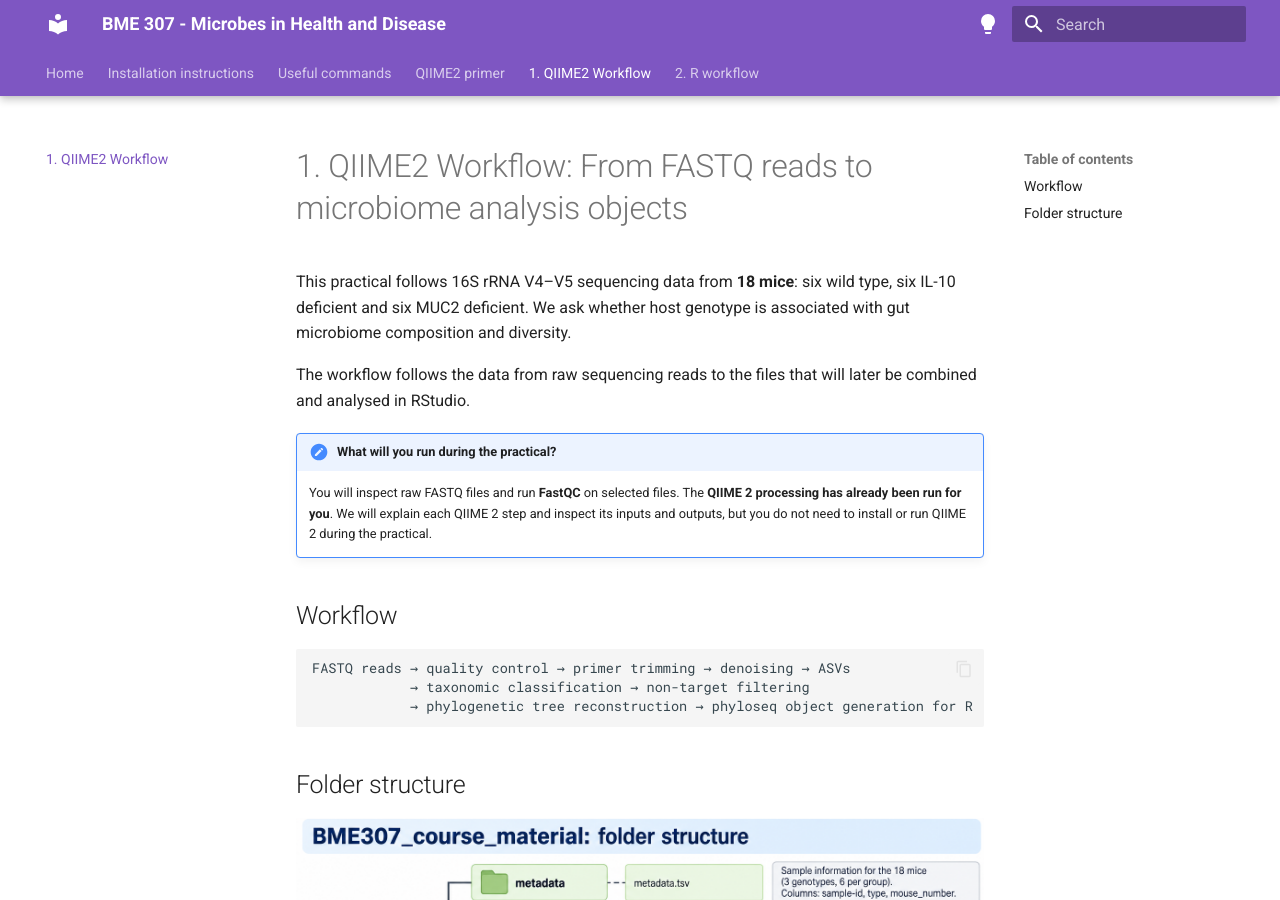
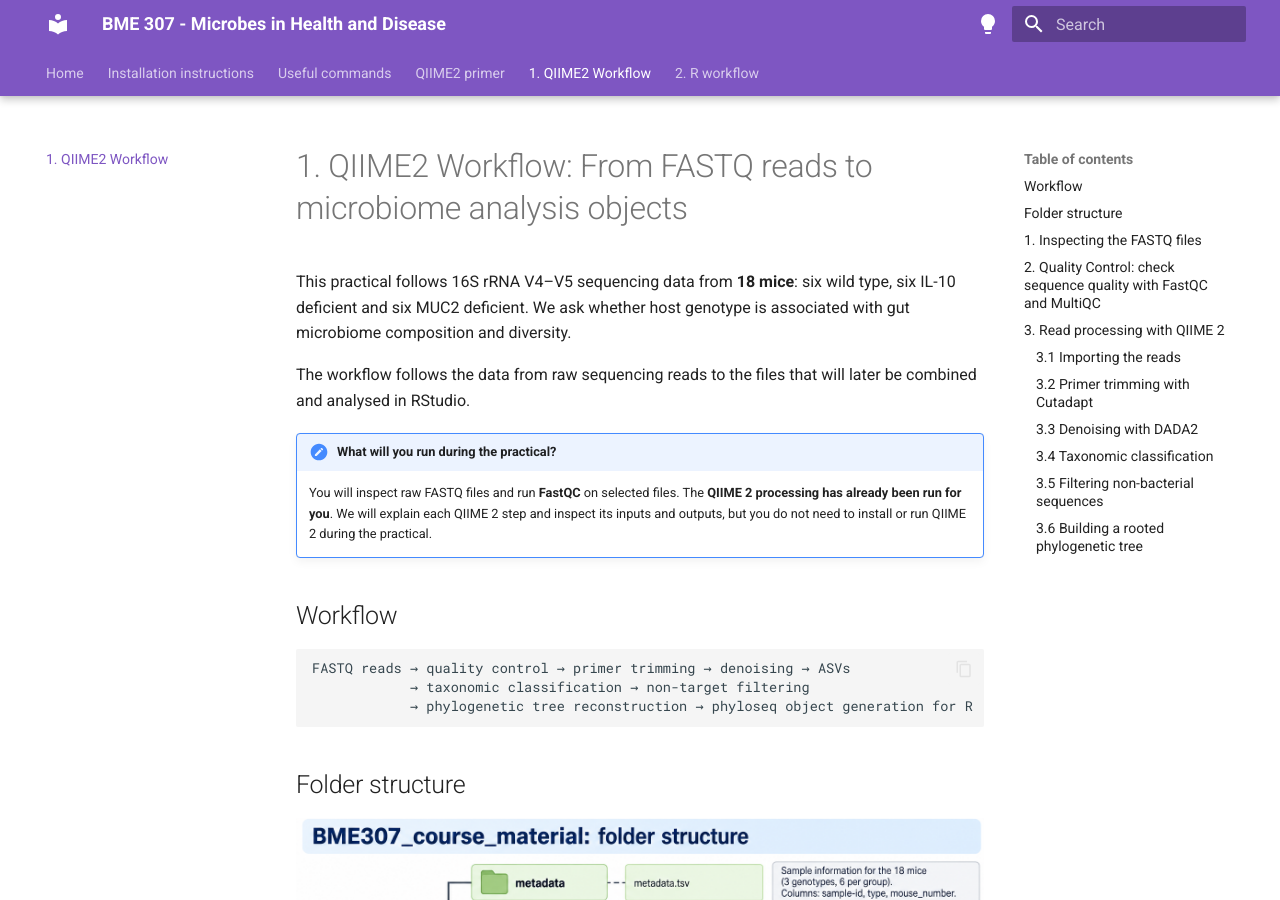
Before and after one commit to natashaztarora/bioinformatics_workflow_bme307, an MkDocs documentation site: the page built from docs/workflow.md, in a window 1280 px wide and 900 px high. Built offline with MkDocs 1.6.1 and Material for MkDocs 9.7.7, drawn with Linux system fonts in a browser that asks for light colours.

Commit message:
Fix workflow navigation and wording

```diff
--- a/docs/workflow.md
+++ b/docs/workflow.md
@@ -21,7 +21,7 @@ FASTQ reads → quality control → primer trimming → denoising → ASVs
 
 ----
 
-# 1. Inspecting the FASTQ files
+## 1. Inspecting the FASTQ files
 
 The analysis begins with the sequencing output. Each mouse has an **R1 file** containing forward reads and an **R2 file** containing reverse reads. The two reads cover the same amplified DNA fragment from opposite directions and will later be joined.
 
@@ -58,7 +58,7 @@ The image above represents a single read; each FASTQ file contains many thousand
 
 ---
 
-# 2. Quality Control: check sequence quality with FastQC and MultiQC
+## 2. Quality Control: check sequence quality with FastQC and MultiQC
 
 Sequencers do not read every nucleotide with equal confidence. Sequence quality can vary along a read and commonly declines towards the end, particularly for reverse reads.
 
@@ -146,7 +146,7 @@ Sequencers do not read every nucleotide with equal confidence. Sequence quality
 
 ---
 
-# 3. Read processing with QIIME 2
+## 3. Read processing with QIIME 2
 
 The next steps in the workflow have already been performed in **QIIME 2 (2026.7)**. These include importing the FASTQ files, primer trimming, denoising, forward and reverse read merging, chimera removal, taxonomic classification, filtering of non-target sequences and phylogenetic tree reconstruction.
 
@@ -154,7 +154,7 @@ These processing steps generate the main microbiome analysis outputs, including
 
 You will **not run these QIIME 2 commands during the practical**. Instead, we will explain how each step was performed and inspect the corresponding output files. The commands are provided in collapsible boxes so that the analysis remains transparent and reproducible, and so that you can reproduce the workflow independently if you wish.
 
-## 3.1 Importing the reads
+### 3.1 Importing the reads
 
 As introduced in the **QIIME 2 primer**, QIIME 2 stores data in structured files called **artifacts (`.qza`)**. Interactive visualizations are stored as **`.qzv` files** and can be opened using [QIIME 2 View](https://view.qiime2.org/).
 
@@ -203,7 +203,7 @@ Importing does **not** alter the nucleotide sequences and does **not** combine t
 
 ---
 
-## 3.2 Primer trimming with Cutadapt
+### 3.2 Primer trimming with Cutadapt
 
 The bacterial 16S rRNA gene is longer than the region sequenced in this experiment. During PCR, short synthetic DNA sequences called **primers** bind on either side of the V4–V5 region and allow this region to be amplified.
 
@@ -280,7 +280,7 @@ Letters such as `Y` and `M` are **IUPAC ambiguity codes**, allowing a primer pos
 ---
 
 
-## 3.3 Denoising with DADA2
+### 3.3 Denoising with DADA2
 
 Even high-quality sequencing reads contain errors. If every observed sequence were treated as a genuine biological sequence, sequencing errors would artificially inflate the apparent diversity.
 
@@ -386,7 +386,7 @@ After DADA2, three outputs are particularly important:
 
 ---
 
-## 3.4 Taxonomic classification
+### 3.4 Taxonomic classification
 
 An ASV sequence such as `ACGT...` does not by itself provide a familiar microbial name. **Taxonomic classification** connects each representative ASV sequence to taxonomic ranks such as domain, phylum, class, order, family and genus.
 
@@ -445,7 +445,7 @@ The classifier predicts the taxonomy of each representative ASV sequence and rep
 
 ---
 
-## 3.5 Filtering non-bacterial sequences
+### 3.5 Filtering non-bacterial sequences
 
 The experiment targets the prokaryotic 16S rRNA gene, but the amplified reads are not necessarily exclusively from the bacterial gut community of interest.
 
@@ -495,7 +495,7 @@ Filtering must be consistent across connected data objects. If an ASV is removed
 
 ---
 
-## 3.6 Building a rooted phylogenetic tree
+### 3.6 Building a rooted phylogenetic tree
 
 A **phylogenetic tree** models the evolutionary relationships among the representative ASV sequences. Each terminal tip represents one ASV, while the branching structure and branch lengths represent inferred sequence relationships.
 
```
